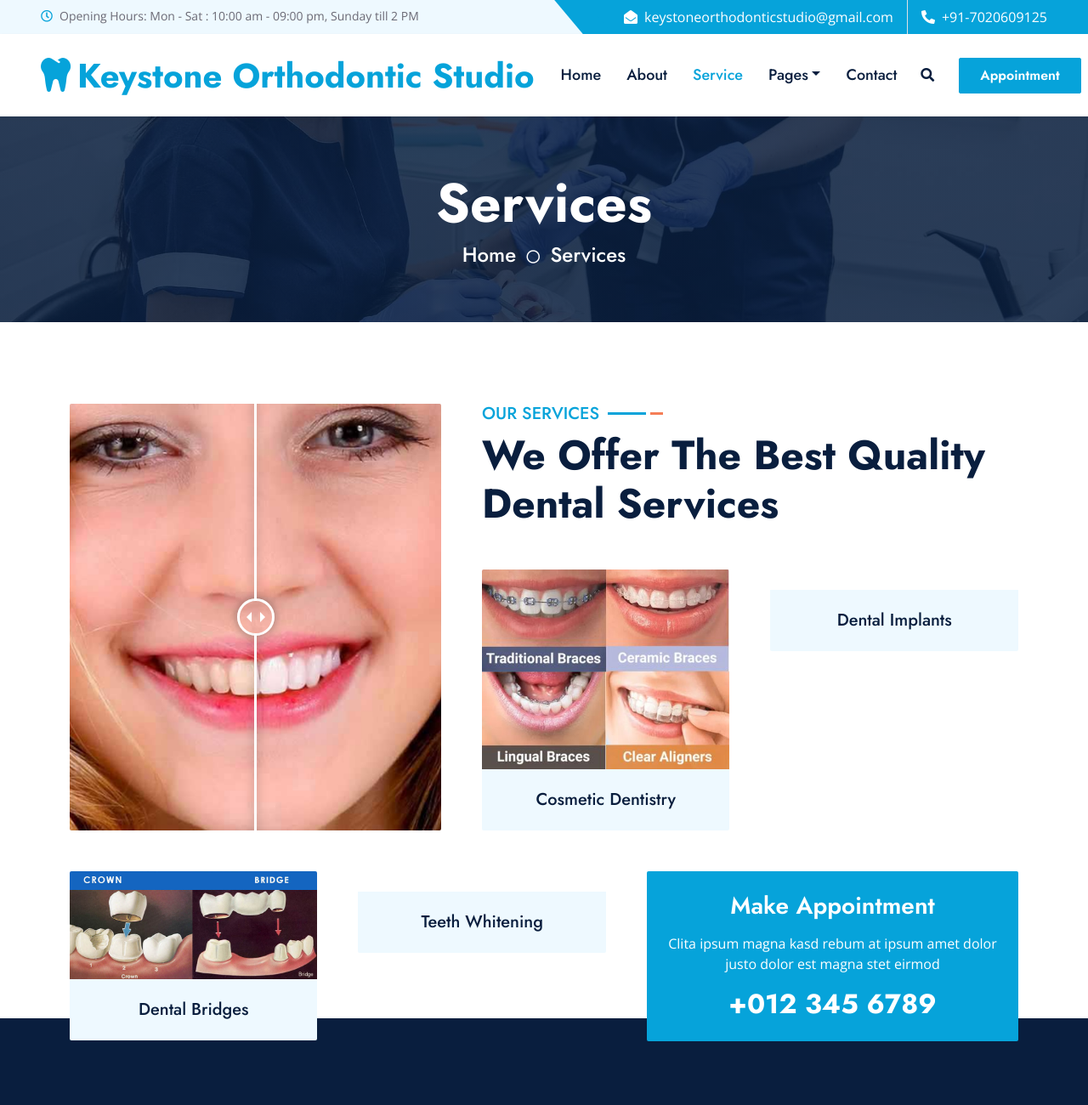
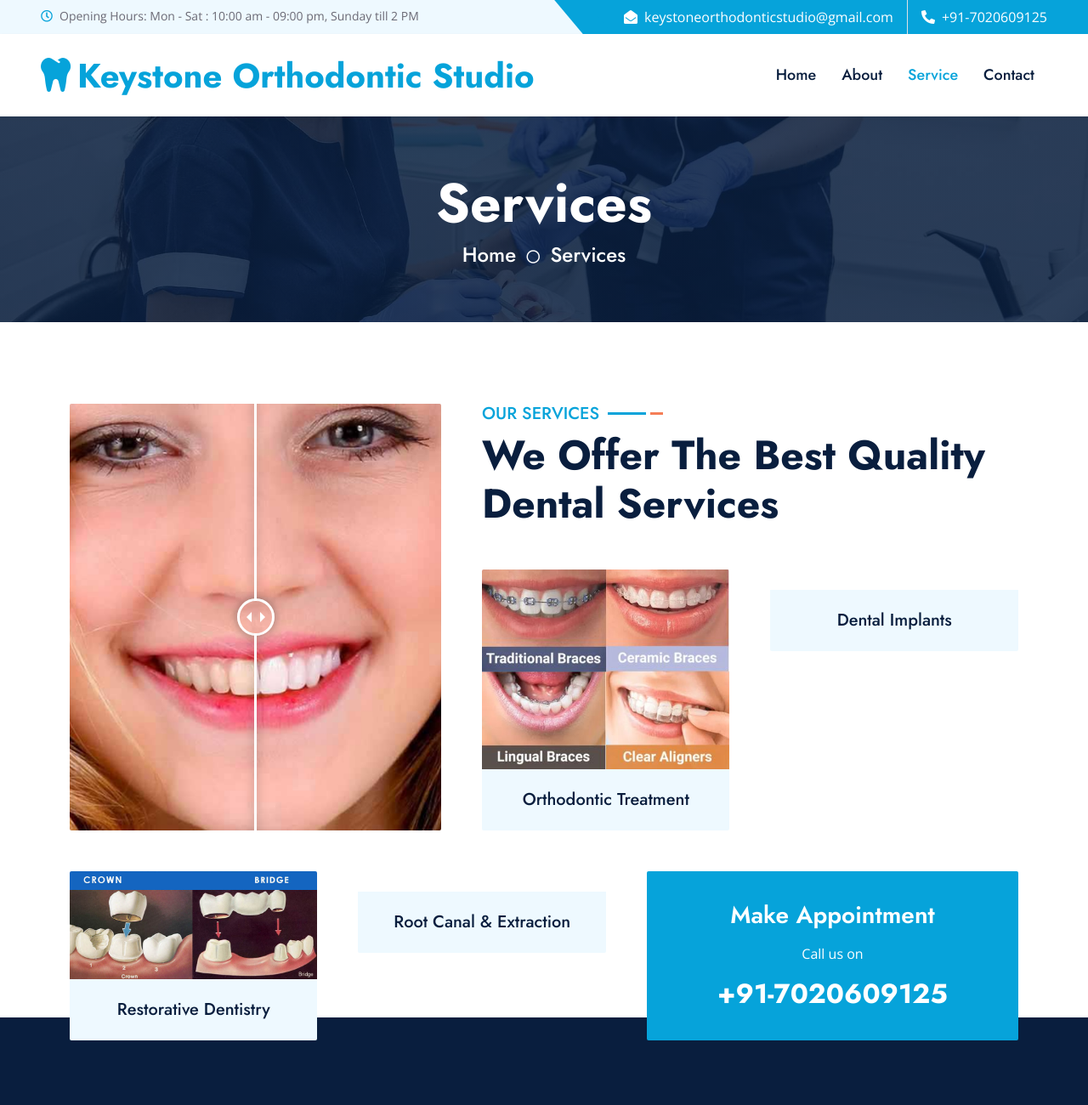
Before and after one commit to keystoneorthodontic/keystoneorthodontic.github.io, a plain HTML site: page service.html in a window 1280 px wide. Shown: the top 1300 px of the page at 85% size. Drawn offline with nearby package versions, Linux system fonts and the light colour scheme.

Commit message:
Add files via upload

```diff
--- a/service.html
+++ b/service.html
@@ -90,7 +90,7 @@
                 <a href="index.html" class="nav-item nav-link">Home</a>
                 <a href="about.html" class="nav-item nav-link">About</a>
                 <a href="service.html" class="nav-item nav-link active">Service</a>
-                <div class="nav-item dropdown">
+                <!-- <div class="nav-item dropdown">
                     <a href="#" class="nav-link dropdown-toggle" data-bs-toggle="dropdown">Pages</a>
                     <div class="dropdown-menu m-0">
                         <a href="price.html" class="dropdown-item">Pricing Plan</a>
@@ -98,11 +98,11 @@
                         <a href="testimonial.html" class="dropdown-item">Testimonial</a>
                         <a href="appointment.html" class="dropdown-item">Appointment</a>
                     </div>
-                </div>
+                </div> -->
                 <a href="contact.html" class="nav-item nav-link">Contact</a>
             </div>
-            <button type="button" class="btn text-dark" data-bs-toggle="modal" data-bs-target="#searchModal"><i class="fa fa-search"></i></button>
-            <a href="appointment.html" class="btn btn-primary py-2 px-4 ms-3">Appointment</a>
+            <!-- <button type="button" class="btn text-dark" data-bs-toggle="modal" data-bs-target="#searchModal"><i class="fa fa-search"></i></button>
+            <a href="appointment.html" class="btn btn-primary py-2 px-4 ms-3">Appointment</a> -->
         </div>
     </nav>
     <!-- Navbar End -->
@@ -132,7 +132,7 @@
         <div class="row py-3">
             <div class="col-12 text-center">
                 <h1 class="display-3 text-white animated zoomIn">Services</h1>
-                <a href="" class="h4 text-white">Home</a>
+                <a href="index.html" class="h4 text-white">Home</a>
                 <i class="far fa-circle text-white px-2"></i>
                 <a href="" class="h4 text-white">Services</a>
             </div>
@@ -162,7 +162,7 @@
                                 <img class="img-fluid" src="img/service-1.jpg" alt="">
                             </div>
                             <div class="position-relative bg-light rounded-bottom text-center p-4">
-                                <h5 class="m-0">Cosmetic Dentistry</h5>
+                                <h5 class="m-0">Orthodontic Treatment</h5>
                             </div>
                         </div>
                         <div class="col-md-6 service-item wow zoomIn" data-wow-delay="0.9s">
@@ -184,7 +184,7 @@
                                 <img class="img-fluid" src="img/service-3.jpg" alt="">
                             </div>
                             <div class="position-relative bg-light rounded-bottom text-center p-4">
-                                <h5 class="m-0">Dental Bridges</h5>
+                                <h5 class="m-0">Restorative Dentistry</h5>
                             </div>
                         </div>
                         <div class="col-md-6 service-item wow zoomIn" data-wow-delay="0.6s">
@@ -192,7 +192,7 @@
                                 <img class="img-fluid" src="img/service-4.jpg" alt="">
                             </div>
                             <div class="position-relative bg-light rounded-bottom text-center p-4">
-                                <h5 class="m-0">Teeth Whitening</h5>
+                                <h5 class="m-0">Root Canal & Extraction</h5>
                             </div>
                         </div>
                     </div>
@@ -200,8 +200,8 @@
                 <div class="col-lg-5 service-item wow zoomIn" data-wow-delay="0.9s">
                     <div class="position-relative bg-primary rounded h-100 d-flex flex-column align-items-center justify-content-center text-center p-4">
                         <h3 class="text-white mb-3">Make Appointment</h3>
-                        <p class="text-white mb-3">Clita ipsum magna kasd rebum at ipsum amet dolor justo dolor est magna stet eirmod</p>
-                        <h2 class="text-white mb-0">+012 345 6789</h2>
+                        <p class="text-white mb-3">Call us on</p>
+                        <h2 class="text-white mb-0">+91-7020609125</h2>
                     </div>
                 </div>
             </div>
```
Also changed, not shown: about.html (+11 -8 lines), contact.html (+6 -6 lines).
